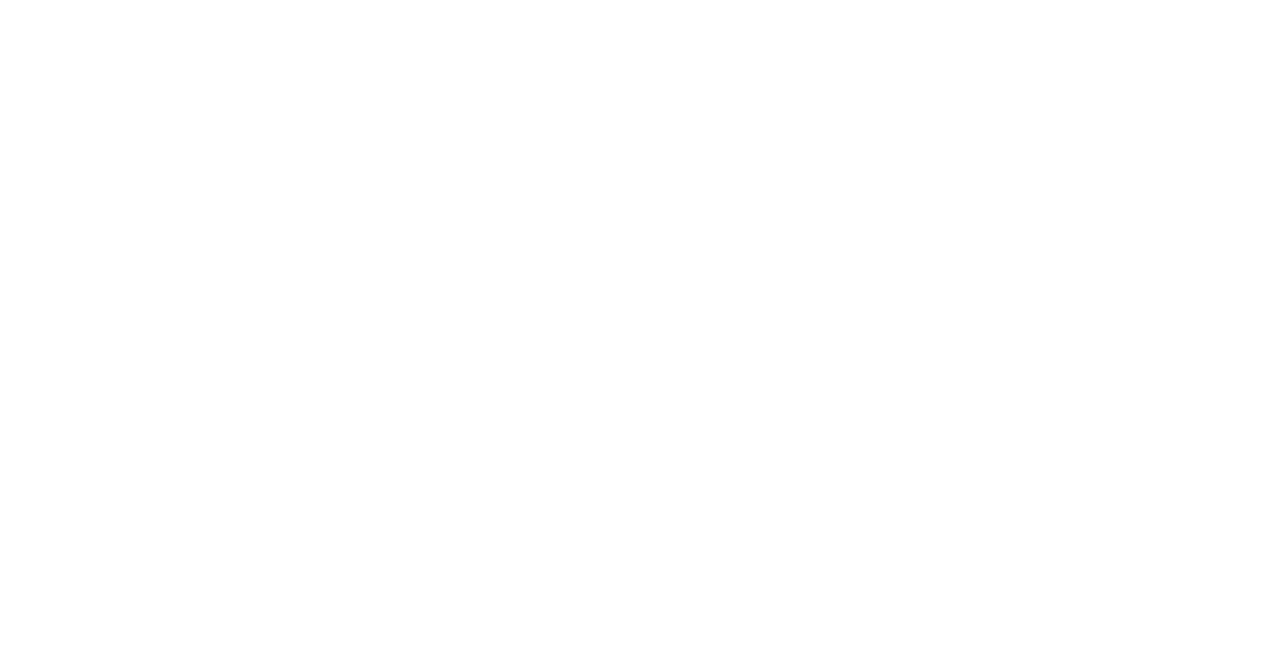
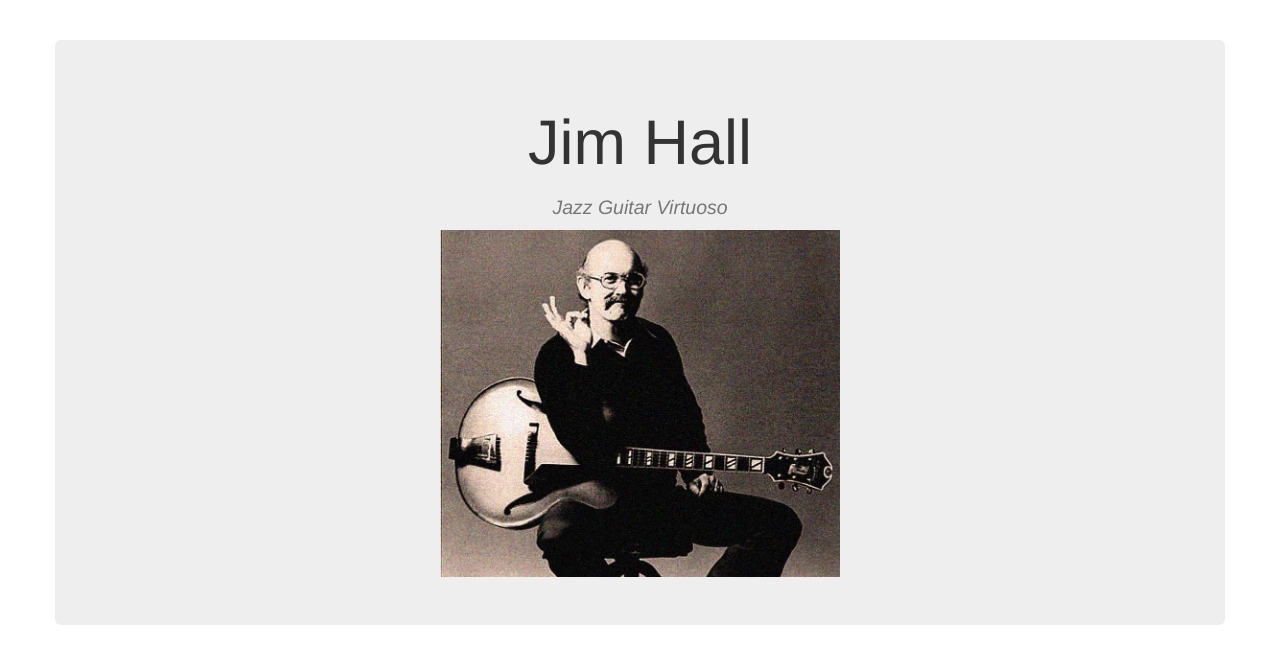
Before and after one commit to Dayun123/freeCodeCampProjects, a plain HTML site: page projects/tribute/index.html in a window 1280 px wide. Drawn offline with nearby package versions, Linux system fonts and the light colour scheme.

Commit message:
Add headline, sub-heading, and hero image. Refactored layout a bit to use a jumbotron for the first section instead of two separate rows.

```diff
--- a/projects/tribute/index.html
+++ b/projects/tribute/index.html
@@ -44,13 +44,17 @@ Probably won't need much custom CSS, the goal of the project is just to get a si
     <div class="container">
 
       <!-- You need to place your content in columns, but columns must be children of rows, so each row will represent a logical division on the page, with columns filling out the content of that row. This particular row will hold the headline text for the tribute page. -->
-      <div class="row" id="headline">
+      <!-- <div class="row" id="headline">
 
-      </div>
+      </div> -->
 
       <!-- The hero image of Jim Hall, along with a text description of the image. -->
       <div class="row" id="hero-img">
-
+        <div class="jumbotron text-center">
+            <h1>Jim Hall</h1>
+            <h2><small><em>Jazz Guitar Virtuoso</em></small></h2>
+            <img src="img/hero-img.jpg" class="img-responsive center-block">
+        </div>
       </div>
 
       <!-- A short bio, some notable achievements, and maybe some smaller images to fill out the layout. -->
--- a/projects/tribute/styles/main.css
+++ b/projects/tribute/styles/main.css
@@ -0,0 +1,24 @@
+/***************************  Global styles  *******************************/
+
+/* Gives a little room between the top of the page and the headline text. */
+body {
+  margin-top: 40px;
+}
+
+
+
+/***************************  #headline Row  *******************************/
+
+/* There was too much vertical spacing between the main headline and the sub-headline */
+#hero-img h2 {
+  margin-top: 0;
+}
+
+
+
+/***************************  #hero-img Row  *******************************/
+
+/* The image was too large on bigger screens, this guarantees it will stay manageable. */
+#hero-img img {
+  max-width: 400px;
+}
```
Also changed, not shown: projects/tribute/img/hero-img.jpg (added).
